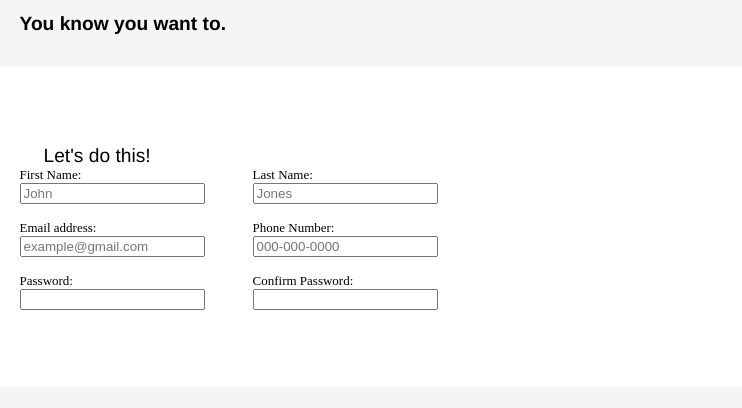
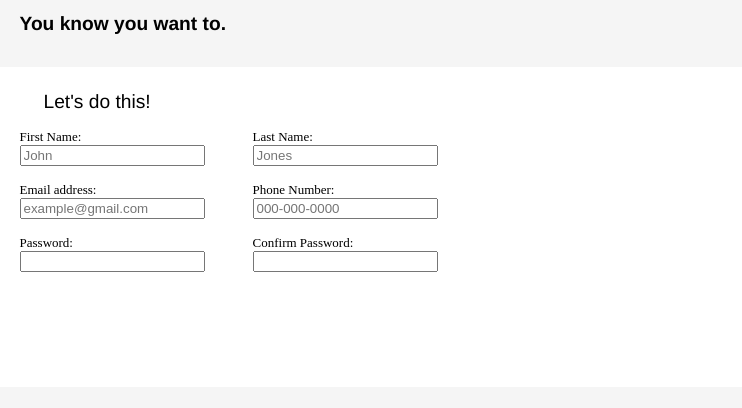
Before and after one commit to Seanthebeast300/odin-sign-up-form, a plain HTML site: page index.html in a window 1280 px wide. Shown: the part 173-581 px from the top of the page, 538-1280 px from the left. Drawn offline with Linux system fonts and the light colour scheme.

Commit message:
css for everything all complete, functionality of form next

```diff
--- a/style.css
+++ b/style.css
@@ -131,10 +131,11 @@ body {
 
     display: flex;
     flex-direction: column;
-    justify-content: center;
+    gap: 16px;
 }
 
 .form-title {
+    margin-top: 24px;
     margin-left: 48px;
 
     font-family:'Franklin Gothic Medium', 'Arial Narrow', Arial, sans-serif;
```
